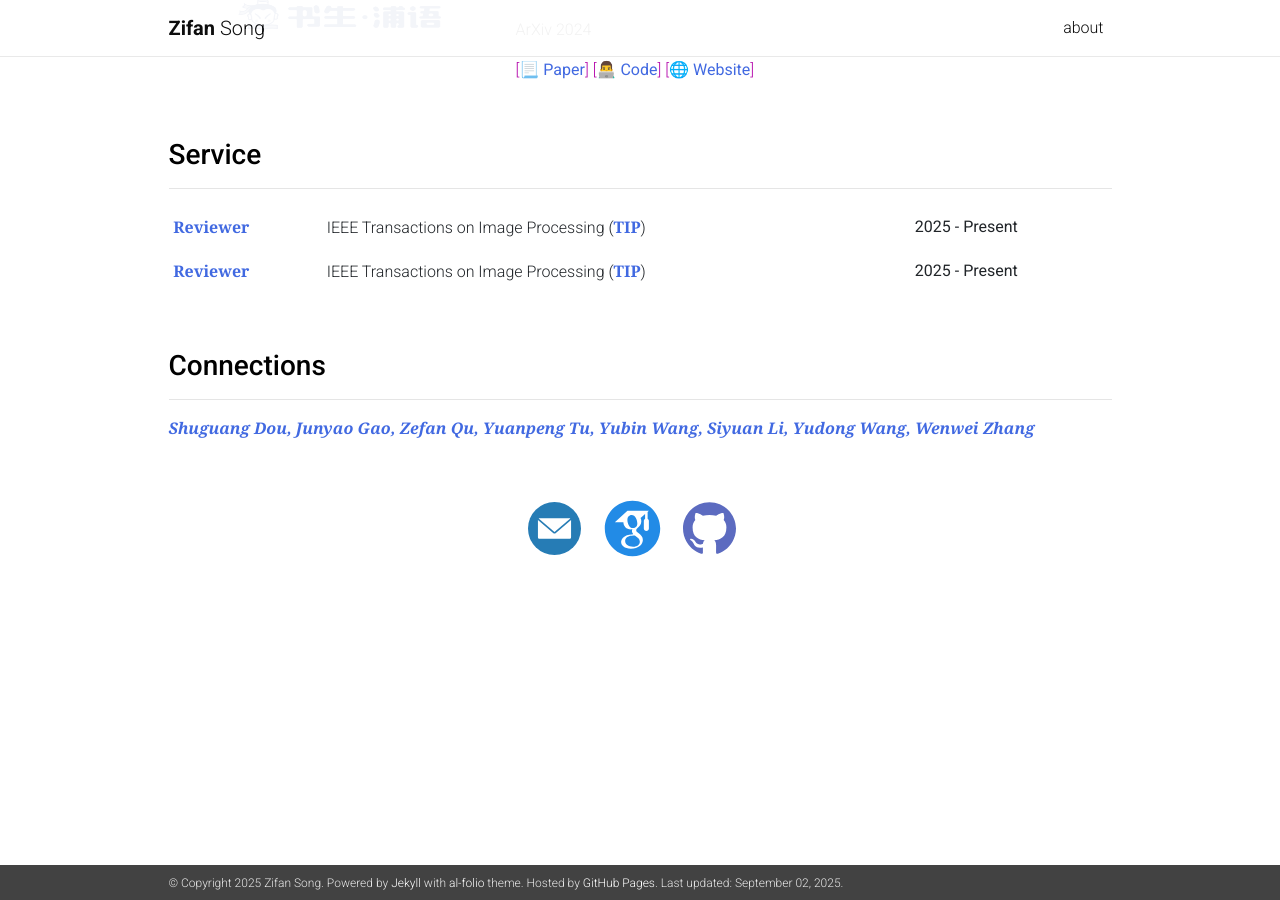
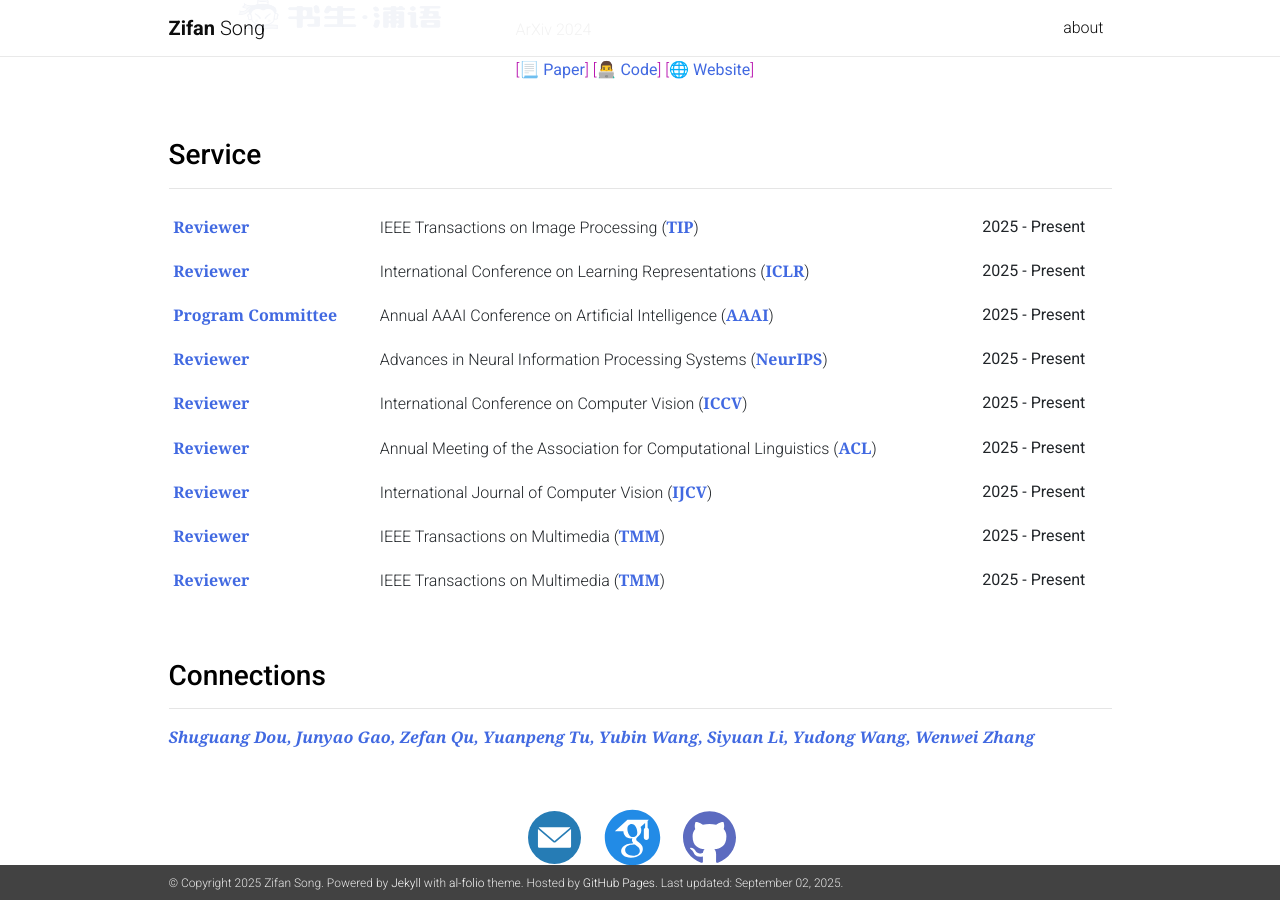
Before and after one commit to MatCaviar/MatCaviar.github.io, a Jekyll site: the page built from _pages/MatCaivar.md, in a window 1280 px wide and 900 px high, scrolled down 3016 px. Built offline with Jekyll 4.4.1, drawn with Linux system fonts in a browser that asks for light colours; nearby versions of some CDN libraries; a style sheet for code colours, icons or effects is not loaded.

Commit message:
Update MatCaivar.md

```diff
--- a/_pages/MatCaivar.md
+++ b/_pages/MatCaivar.md
@@ -204,7 +204,56 @@ ArXiv 2024
           <tr>
             <th scope="row"><span style="font-weight: bold"><font face="Georgia" color="RoyalBlue" size="3"><B>Reviewer</B></font></span></th>
             <td>
-                <a class="news-title"><font size="3">IEEE Transactions on Image Processing (<span style="font-weight: bold"><font face="Georgia" color="RoyalBlue"><B>TIP</B></font></span>)</font></a>
+                <a class="news-title"><font size="3">International Conference on Learning Representations (<span style="font-weight: bold"><font face="Georgia" color="RoyalBlue"><B>ICLR</B></font></span>)</font></a>
+            </td>
+            <th scope="row"><i></i><font size="3">2025 - Present</font></th>
+          </tr>
+          <tr>
+            <th scope="row"><span style="font-weight: bold"><font face="Georgia" color="RoyalBlue" size="3"><B>Program Committee</B></font></span></th>
+            <td>
+                <a class="news-title"><font size="3">Annual AAAI Conference on Artificial Intelligence (<span style="font-weight: bold"><font face="Georgia" color="RoyalBlue"><B>AAAI</B></font></span>)</font></a>
+            </td>
+            <th scope="row"><i></i><font size="3">2025 - Present</font></th>
+          </tr>
+          <tr>
+            <th scope="row"><span style="font-weight: bold"><font face="Georgia" color="RoyalBlue" size="3"><B>Reviewer</B></font></span></th>
+            <td>
+                <a class="news-title"><font size="3">Advances in Neural Information Processing Systems (<span style="font-weight: bold"><font face="Georgia" color="RoyalBlue"><B>NeurIPS</B></font></span>)</font></a>
+            </td>
+            <th scope="row"><i></i><font size="3">2025 - Present</font></th>
+          </tr>
+          <tr>
+            <th scope="row"><span style="font-weight: bold"><font face="Georgia" color="RoyalBlue" size="3"><B>Reviewer</B></font></span></th>
+            <td>
+                <a class="news-title"><font size="3">International Conference on Computer Vision (<span style="font-weight: bold"><font face="Georgia" color="RoyalBlue"><B>ICCV</B></font></span>)</font></a>
+            </td>
+            <th scope="row"><i></i><font size="3">2025 - Present</font></th>
+          </tr>
+          <tr>
+            <th scope="row"><span style="font-weight: bold"><font face="Georgia" color="RoyalBlue" size="3"><B>Reviewer</B></font></span></th>
+            <td>
+                <a class="news-title"><font size="3">Annual Meeting of the Association for Computational Linguistics (<span style="font-weight: bold"><font face="Georgia" color="RoyalBlue"><B>ACL</B></font></span>)</font></a>
+            </td>
+            <th scope="row"><i></i><font size="3">2025 - Present</font></th>
+          </tr>
+          <tr>
+            <th scope="row"><span style="font-weight: bold"><font face="Georgia" color="RoyalBlue" size="3"><B>Reviewer</B></font></span></th>
+            <td>
+                <a class="news-title"><font size="3">International Journal of Computer Vision (<span style="font-weight: bold"><font face="Georgia" color="RoyalBlue"><B>IJCV</B></font></span>)</font></a>
+            </td>
+            <th scope="row"><i></i><font size="3">2025 - Present</font></th>
+          </tr>
+          <tr>
+            <th scope="row"><span style="font-weight: bold"><font face="Georgia" color="RoyalBlue" size="3"><B>Reviewer</B></font></span></th>
+            <td>
+                <a class="news-title"><font size="3">IEEE Transactions on Multimedia (<span style="font-weight: bold"><font face="Georgia" color="RoyalBlue"><B>TMM</B></font></span>)</font></a>
+            </td>
+            <th scope="row"><i></i><font size="3">2025 - Present</font></th>
+          </tr>
+          <tr>
+            <th scope="row"><span style="font-weight: bold"><font face="Georgia" color="RoyalBlue" size="3"><B>Reviewer</B></font></span></th>
+            <td>
+                <a class="news-title"><font size="3">IEEE Transactions on Multimedia (<span style="font-weight: bold"><font face="Georgia" color="RoyalBlue"><B>TMM</B></font></span>)</font></a>
             </td>
             <th scope="row"><i></i><font size="3">2025 - Present</font></th>
           </tr>
```
